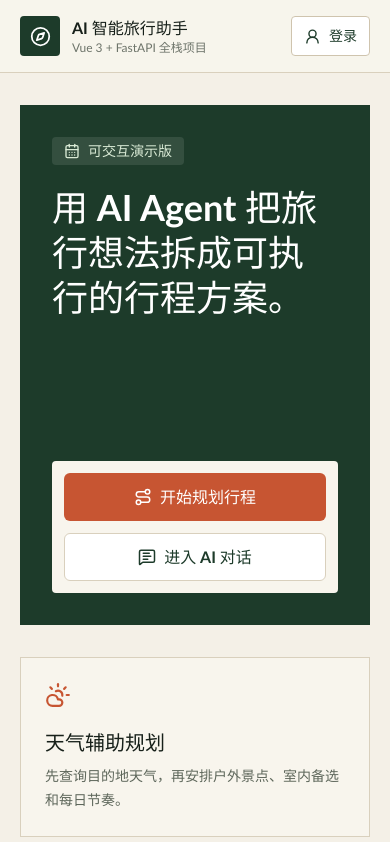
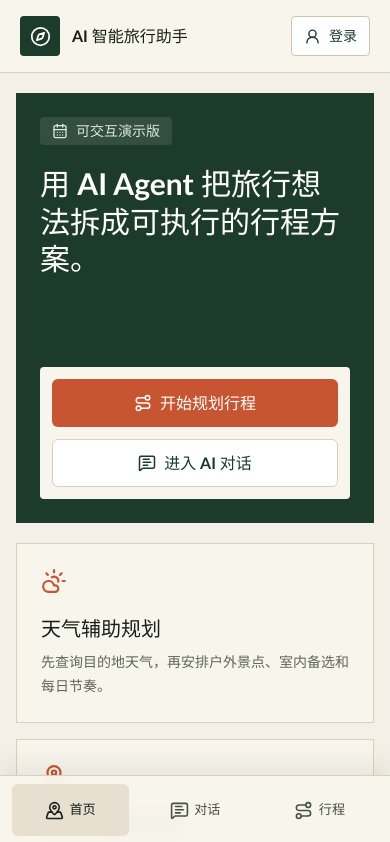
Before and after one commit to pingk94-copy/AI-TravelAssitant, a Vue app in the folder frontend/: page / in a window 390 px wide. Shown: the top 842 px of the page. Built offline with nearby package versions, Linux system fonts and the light colour scheme; no server answers.

Commit message:
Polish mobile navigation and spacing

```diff
--- a/frontend/src/App.vue
+++ b/frontend/src/App.vue
@@ -8,16 +8,16 @@ const appStore = useAppStore()
 </script>
 
 <template>
-  <div class="min-h-screen bg-[#f4f0e7] text-[#17201a]">
+  <div class="min-h-screen bg-[#f4f0e7] pb-24 text-[#17201a] md:pb-0">
     <header class="border-b border-[#d9d0bd] bg-[#f8f5ed]/90 backdrop-blur">
       <div class="mx-auto flex max-w-7xl items-center justify-between px-5 py-4">
-        <RouterLink to="/" class="flex items-center gap-3">
+        <RouterLink to="/" class="flex min-w-0 items-center gap-3">
           <span class="grid h-10 w-10 place-items-center rounded bg-[#1d3b2a] text-white">
             <Compass :size="21" />
           </span>
-          <span>
-            <span class="block text-base font-semibold">AI 智能旅行助手</span>
-            <span class="block text-xs text-[#6d746a]">Vue 3 + FastAPI 全栈项目</span>
+          <span class="min-w-0">
+            <span class="block truncate text-base font-semibold">AI 智能旅行助手</span>
+            <span class="hidden text-xs text-[#6d746a] sm:block">Vue 3 + FastAPI 全栈项目</span>
           </span>
         </RouterLink>
 
@@ -61,6 +61,23 @@ const appStore = useAppStore()
     </header>
 
     <RouterView />
+
+    <nav class="fixed inset-x-0 bottom-0 z-40 border-t border-[#d9d0bd] bg-[#f8f5ed]/95 px-3 py-2 shadow-[0_-10px_24px_rgba(23,32,26,0.08)] backdrop-blur md:hidden">
+      <div class="mx-auto grid max-w-md grid-cols-3 gap-2">
+        <RouterLink class="mobile-nav-link" to="/">
+          <MapPinned :size="19" />
+          首页
+        </RouterLink>
+        <RouterLink class="mobile-nav-link" to="/chat">
+          <MessageSquareText :size="19" />
+          对话
+        </RouterLink>
+        <RouterLink class="mobile-nav-link" to="/trips">
+          <Route :size="19" />
+          行程
+        </RouterLink>
+      </div>
+    </nav>
   </div>
 </template>
 
@@ -80,4 +97,22 @@ const appStore = useAppStore()
   background: #e7dfcf;
   color: #17201a;
 }
+
+.mobile-nav-link {
+  display: inline-flex;
+  min-height: 3.25rem;
+  align-items: center;
+  justify-content: center;
+  gap: 0.35rem;
+  border-radius: 6px;
+  color: #465144;
+  font-size: 0.82rem;
+  font-weight: 700;
+  text-decoration: none;
+}
+
+.mobile-nav-link.router-link-active {
+  background: #e7dfcf;
+  color: #17201a;
+}
 </style>
--- a/frontend/src/views/ChatView.vue
+++ b/frontend/src/views/ChatView.vue
@@ -211,7 +211,7 @@ onMounted(() => {
 </script>
 
 <template>
-  <main class="mx-auto grid max-w-7xl gap-5 px-5 py-8 lg:grid-cols-[320px_1fr]">
+  <main class="mx-auto grid max-w-7xl gap-5 px-4 py-5 md:px-5 md:py-8 lg:grid-cols-[320px_1fr]">
     <aside class="border border-[#d9d0bd] bg-[#f8f5ed] p-5">
       <h1 class="text-lg font-semibold">旅行会话</h1>
 
@@ -258,7 +258,7 @@ onMounted(() => {
       </div>
     </aside>
 
-    <section class="flex min-h-[680px] flex-col border border-[#d9d0bd] bg-white">
+    <section class="flex min-h-[620px] flex-col border border-[#d9d0bd] bg-white md:min-h-[680px]">
       <div class="border-b border-[#d9d0bd] p-5">
         <h2 class="text-xl font-semibold">{{ activeSession?.title ?? 'AI 旅行对话' }}</h2>
         <p class="mt-1 text-sm text-[#5e675b]">回复会按标题、段落和清单拆开显示，方便阅读和复查。</p>
@@ -292,7 +292,7 @@ onMounted(() => {
           class="rounded px-4 py-3 text-sm leading-7"
           :class="
             message.role === 'user'
-              ? 'ml-auto max-w-[78%] bg-[#1d3b2a] text-white'
+              ? 'ml-auto max-w-[92%] bg-[#1d3b2a] text-white md:max-w-[78%]'
               : 'mr-auto max-w-[860px] border border-[#d9d0bd] bg-[#f8f5ed] text-[#17201a]'
           "
         >
--- a/frontend/src/views/DashboardView.vue
+++ b/frontend/src/views/DashboardView.vue
@@ -10,14 +10,14 @@ const capabilityCards = [
 </script>
 
 <template>
-  <main class="mx-auto grid max-w-7xl gap-8 px-5 py-8 lg:grid-cols-[1.05fr_0.95fr]">
-    <section class="flex min-h-[520px] flex-col justify-between bg-[#1d3b2a] p-8 text-white">
+  <main class="mx-auto grid max-w-7xl gap-5 px-4 py-5 md:px-5 md:py-8 lg:grid-cols-[1.05fr_0.95fr]">
+    <section class="flex min-h-[430px] flex-col justify-between bg-[#1d3b2a] p-6 text-white md:min-h-[520px] md:p-8">
       <div class="max-w-2xl">
         <p class="mb-5 inline-flex items-center gap-2 rounded bg-white/10 px-3 py-1 text-sm text-[#d9ead5]">
           <CalendarDays :size="16" />
           可交互演示版
         </p>
-        <h1 class="max-w-3xl text-4xl font-semibold leading-tight md:text-6xl">
+        <h1 class="max-w-3xl text-3xl font-semibold leading-tight md:text-6xl">
           用 AI Agent 把旅行想法拆成可执行的行程方案。
         </h1>
       </div>
--- a/frontend/src/views/TripsView.vue
+++ b/frontend/src/views/TripsView.vue
@@ -163,9 +163,9 @@ onMounted(() => {
 </script>
 
 <template>
-  <main class="mx-auto grid max-w-7xl gap-5 px-5 py-8 lg:grid-cols-[380px_1fr]">
+  <main class="mx-auto grid max-w-7xl gap-5 px-4 py-5 md:px-5 md:py-8 lg:grid-cols-[380px_1fr]">
     <aside class="grid gap-5">
-      <section class="border border-[#d9d0bd] bg-[#f8f5ed] p-6">
+      <section class="border border-[#d9d0bd] bg-[#f8f5ed] p-5 md:p-6">
         <div class="mb-6 flex items-center gap-3">
           <span class="grid h-10 w-10 place-items-center rounded bg-[#1d3b2a] text-white">
             <MapPinned :size="20" />
@@ -281,7 +281,7 @@ onMounted(() => {
         </p>
       </div>
 
-      <div v-if="isPlanning" class="grid min-h-[520px] place-items-center p-8 text-center">
+      <div v-if="isPlanning" class="grid min-h-[460px] place-items-center p-6 text-center md:min-h-[520px] md:p-8">
         <div class="max-w-md">
           <span class="mx-auto grid h-14 w-14 place-items-center rounded bg-[#f7dfd6] text-[#c75532]">
             <LoaderCircle class="animate-spin" :size="28" />
@@ -298,7 +298,7 @@ onMounted(() => {
         </div>
       </div>
 
-      <div v-else-if="!activeTrip" class="grid min-h-[520px] place-items-center p-8 text-center text-[#5e675b]">
+      <div v-else-if="!activeTrip" class="grid min-h-[460px] place-items-center p-6 text-center text-[#5e675b] md:min-h-[520px] md:p-8">
         <div class="max-w-md">
           <span class="mx-auto grid h-14 w-14 place-items-center rounded bg-[#e7dfcf] text-[#1d3b2a]">
             <MapPinned :size="26" />
@@ -310,7 +310,7 @@ onMounted(() => {
         </div>
       </div>
 
-      <div v-else class="grid gap-6 p-6">
+      <div v-else class="grid gap-6 p-5 md:p-6">
         <div class="grid gap-4 rounded border border-[#d9d0bd] bg-[#f8f5ed] p-5">
           <p class="text-sm leading-7 text-[#465144]">{{ activeTrip.result.summary }}</p>
           <div class="grid gap-3 text-sm md:grid-cols-3">
```
